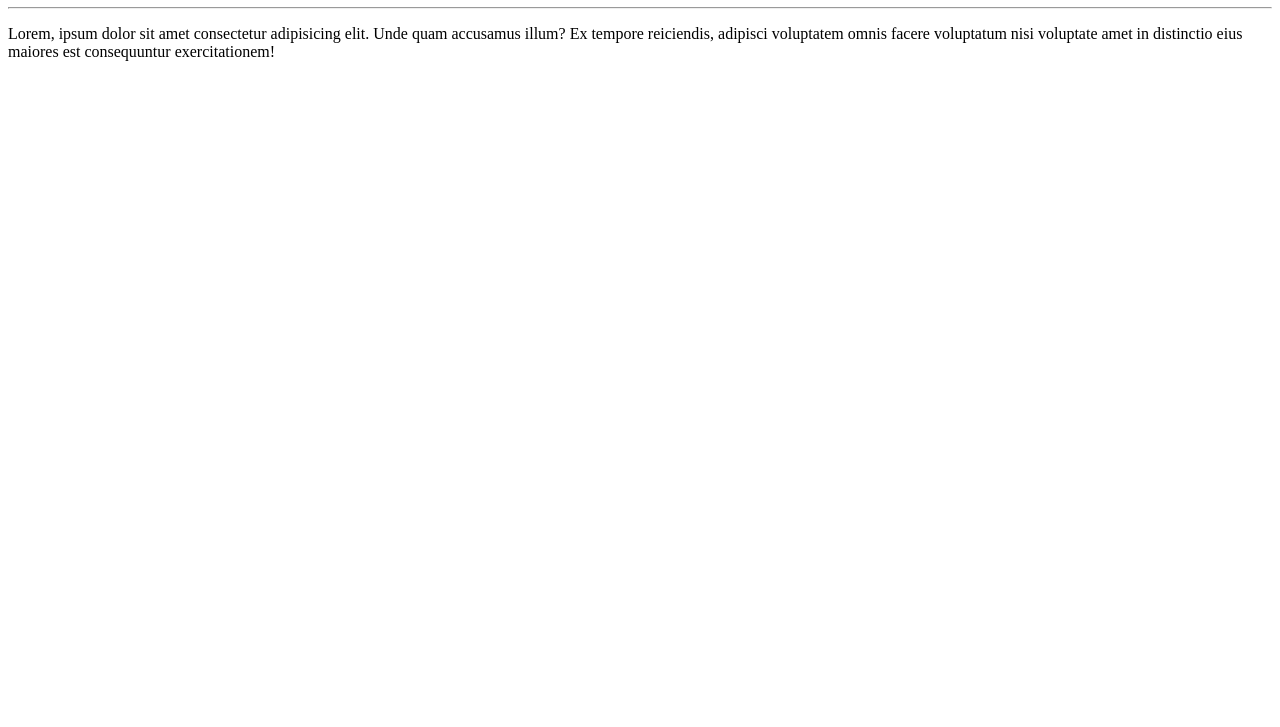
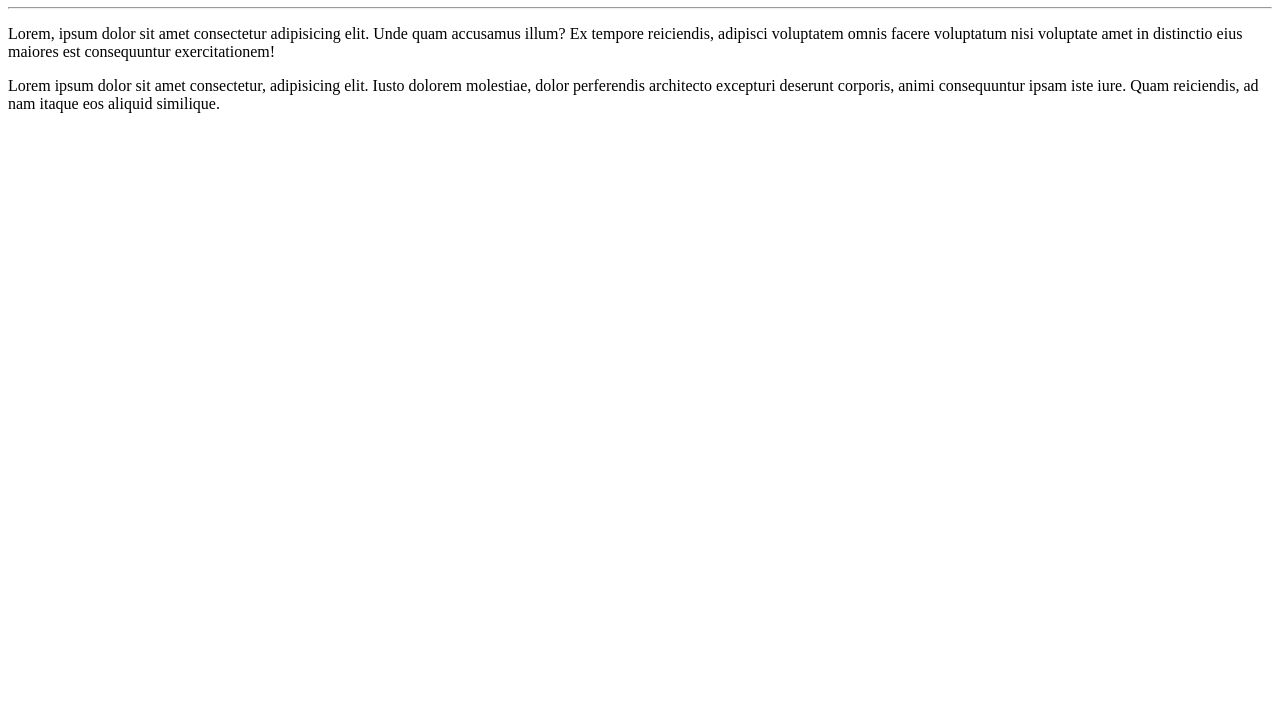
Before and after one commit to leonardo8945/Ola-Mundo, a plain HTML site: page site-exemplo/index.html in a window 1280 px wide. Shown: the part 73-800 px from the top of the page. Drawn offline with Linux system fonts and the light colour scheme.

Commit message:
adicionei um parágrafo

```diff
--- a/site-exemplo/index.html
+++ b/site-exemplo/index.html
@@ -10,5 +10,6 @@
     <h1>Olá, Mundo!</h1>
     <hr>
     <p>Lorem, ipsum dolor sit amet consectetur adipisicing elit. Unde quam accusamus illum? Ex tempore reiciendis, adipisci voluptatem omnis facere voluptatum nisi voluptate amet in distinctio eius maiores est consequuntur exercitationem!</p>
+    <p>Lorem ipsum dolor sit amet consectetur, adipisicing elit. Iusto dolorem molestiae, dolor perferendis architecto excepturi deserunt corporis, animi consequuntur ipsam iste iure. Quam reiciendis, ad nam itaque eos aliquid similique.</p>
 </body>
 </html>
```
